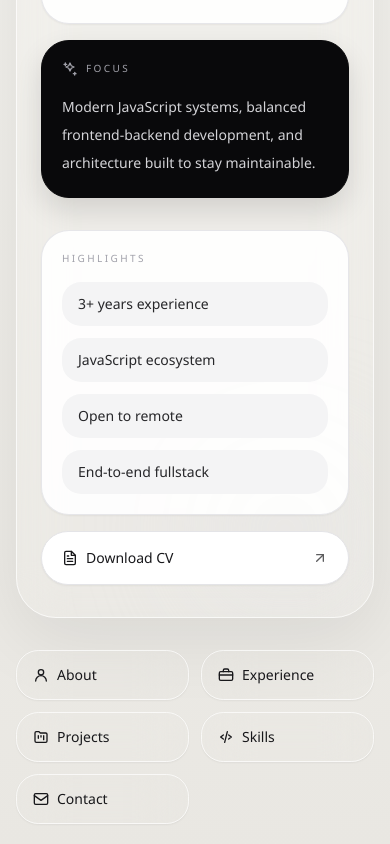
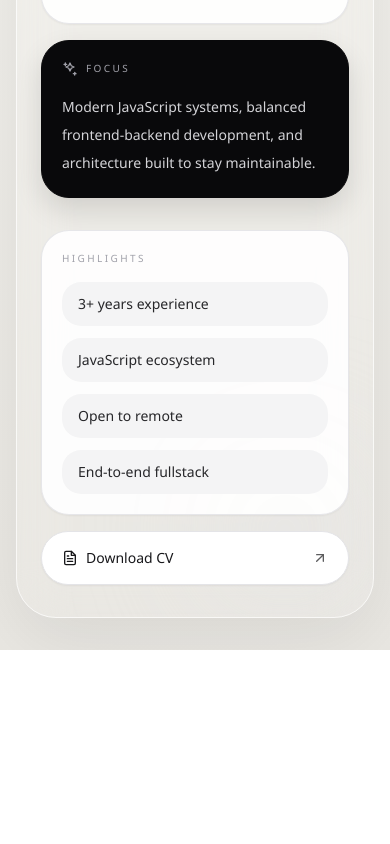
Before and after one commit to raihanirvana/portfolio-web, a Next.js app: page / in a window 390 px wide. Shown: the part 1145-1989 px from the top of the page. After the commit the page ends 1795 px from the top, so only its background shows below. Built offline with nearby package versions, Linux system fonts and the light colour scheme.

Commit message:
feat(porto): remove mobile button action

```diff
--- a/components/portfolio/portfolioPage.tsx
+++ b/components/portfolio/portfolioPage.tsx
@@ -27,7 +27,6 @@ import type { PortfolioDictionary } from "@/content/locales/types";
 import {
   type ActionButtonProps,
   type ActionItem,
-  type DialogTriggerButtonProps,
   type HeroCtaButtonProps,
   type LocaleButtonProps,
   type LocaleSwitcherProps,
@@ -81,65 +80,6 @@ function getActionItems(content: PortfolioDictionary): ActionItem[] {
   ];
 }
 
-
-/**
- * Renders mobile action cards from the action list.
- */
-function renderMobileActions(
-  actions: ActionItem[],
-  onClick: (key: ModalKey) => void,
-  openKey: ModalKey | null,
-) {
-  return actions.map((item) => (
-    <MobileActionCard
-      isActive={openKey === item.key}
-      item={item}
-      key={item.key}
-      onClick={onClick}
-    />
-  ));
-}
-
-/**
- * Renders one mobile action card.
- */
-function MobileActionCard({
-  isActive,
-  item,
-  onClick,
-}: {
-  isActive: boolean;
-  item: ActionItem;
-  onClick: (key: ModalKey) => void;
-}) {
-  return (
-    <MobileActionButton isActive={isActive} item={item} onClick={onClick}>
-      <MobileActionContent item={item} />
-    </MobileActionButton>
-  );
-}
-
-/**
- * Renders the interactive shell for one mobile action.
- */
-function MobileActionButton({ children, isActive, item, onClick }: DialogTriggerButtonProps & {
-  item: ActionItem;
-  onClick: (key: ModalKey) => void;
-}) {
-  const dialogProps = getDialogTriggerProps(isActive);
-
-  return (
-    <button
-      {...dialogProps}
-      className="rounded-[1.4rem] border border-white/70 bg-white/76 px-4 py-3.5 text-left shadow-sm backdrop-blur-xl transition active:scale-[0.99]"
-      onClick={() => onClick(item.key)}
-      type="button"
-    >
-      {children}
-    </button>
-  );
-}
-
 /**
  * Returns dialog trigger attributes for modal-opening controls.
  */
@@ -154,18 +94,6 @@ function getDialogTriggerProps(isActive: boolean) {
 /**
  * Renders the mobile action icon and label.
  */
-function MobileActionContent({ item }: { item: ActionItem }) {
-  const Icon = item.icon;
-
-  return (
-    <div className="flex items-center gap-2 text-zinc-900">
-      <Icon className="h-4 w-4" />
-      <span className="text-sm font-medium">{item.label}</span>
-    </div>
-  );
-}
-
-
 /**
  * Renders one hero action pill.
  */
@@ -251,7 +179,6 @@ function renderPortfolioShell(actions: ActionItem[], content: PortfolioDictionar
         <div className={shellClassName}>
           <PortfolioHeader content={content} locale={locale} onLocaleChange={setLocale} />
           <PortfolioMain actions={actions} content={content} onOpen={setOpenKey} openKey={openKey} />
-          <PortfolioMobile actions={actions} onOpen={setOpenKey} openKey={openKey} />
         </div>
         {openKey ? <PortfolioModal content={content} onClose={() => setOpenKey(null)} openKey={openKey} /> : null}
       </LazyMotion>
@@ -370,27 +297,6 @@ function PortfolioGlow() {
       <div className="absolute left-1/2 top-0 h-64 w-64 -translate-x-1/2 rounded-full bg-zinc-200/55 blur-3xl" />
       <div className="absolute bottom-0 right-0 h-44 w-44 rounded-full bg-zinc-200/40 blur-3xl" />
     </>
-  );
-}
-
-/**
- * Renders the mobile-only action grid.
- */
-function PortfolioMobile({
-  actions,
-  openKey,
-  onOpen,
-}: {
-  actions: ActionItem[];
-  onOpen: (key: ModalKey) => void;
-  openKey: ModalKey | null;
-}) {
-  return (
-    <div className="mt-4 grid gap-3 lg:hidden">
-      <div className="grid grid-cols-2 gap-3 pb-1">
-        {renderMobileActions(actions, onOpen, openKey)}
-      </div>
-    </div>
   );
 }
 
```
Also changed, not shown: 1 other file (tests, documents, lock files or other folders).
